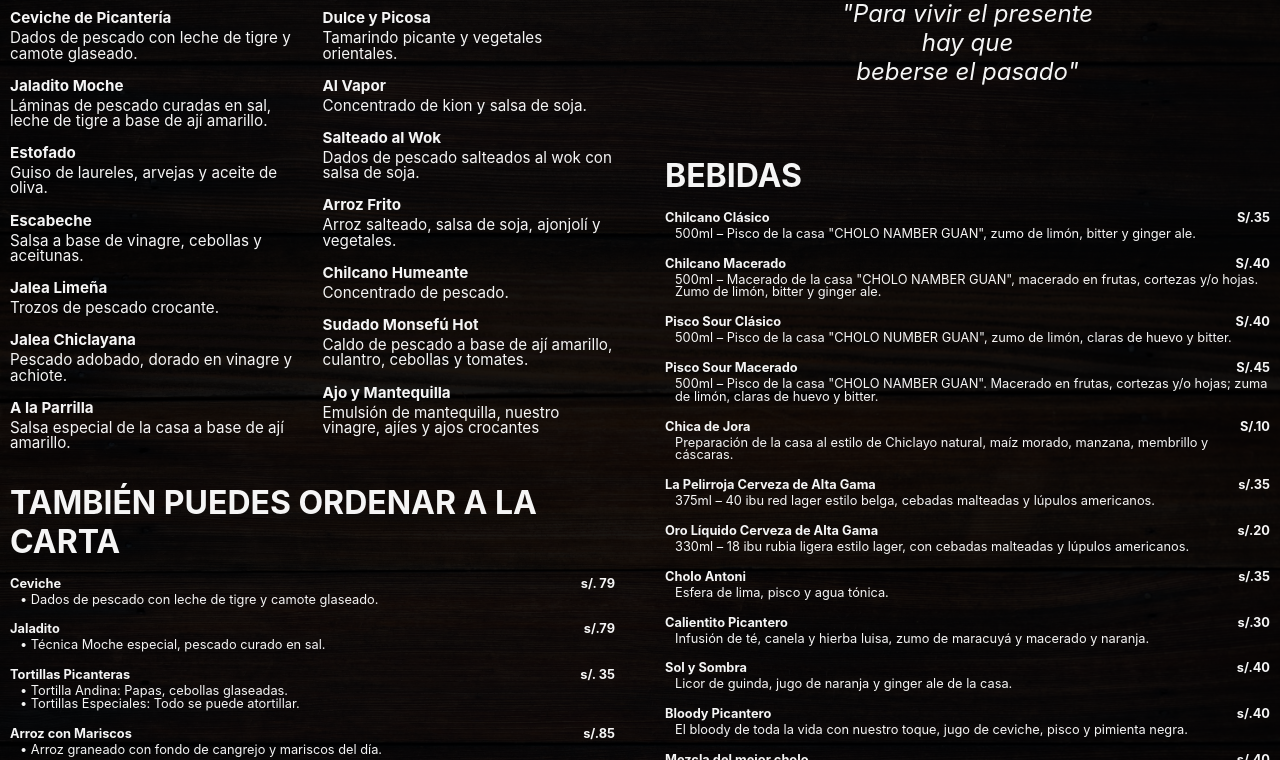
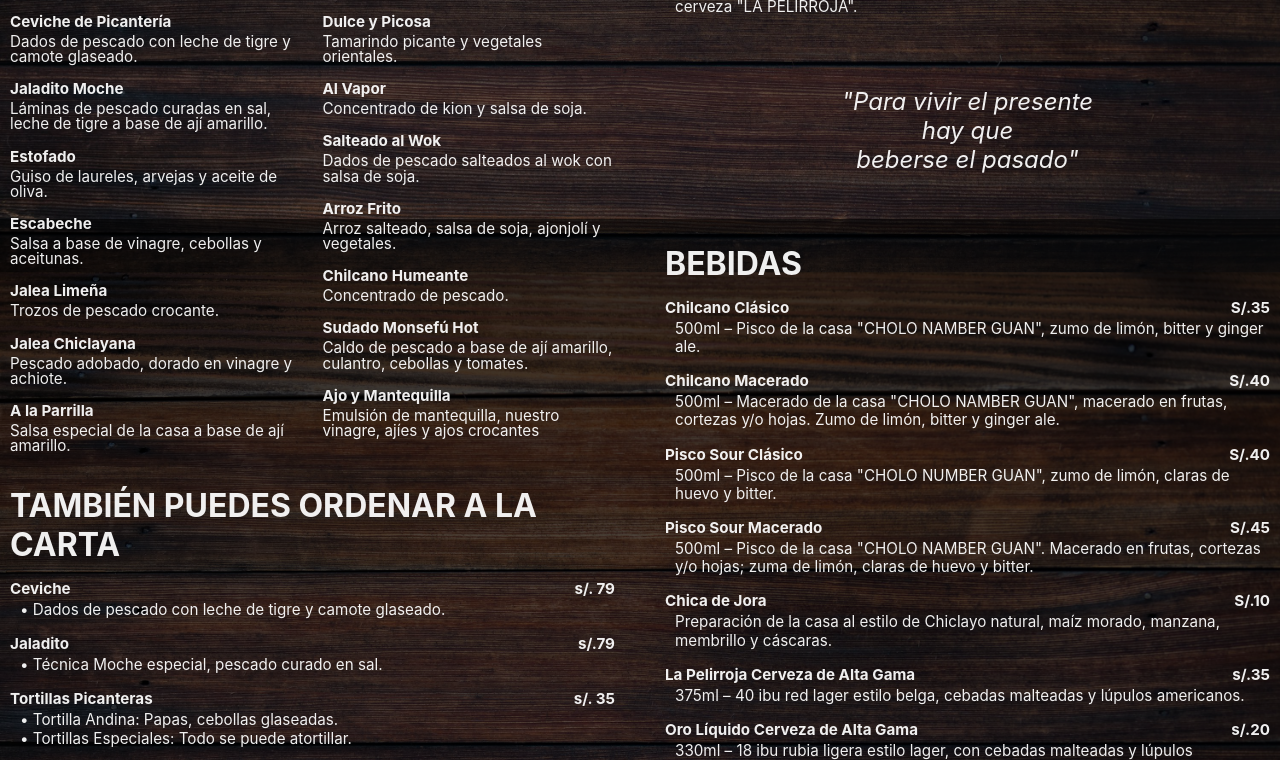
Before and after one commit to CESIL20/PICANTERIA-WEBSITE, a website: page menu.html in a window 1280 px wide. Shown: the part 581-1341 px from the top of the page. Drawn offline with Linux system fonts and the light colour scheme.

Commit message:
Update menu.html

```diff
--- a/menu.html
+++ b/menu.html
@@ -14,10 +14,10 @@
 
         body {
             font-family: -apple-system, BlinkMacSystemFont, 'Segoe UI', Roboto, sans-serif;
-            background: linear-gradient(rgba(0, 0, 0, 0.911), rgba(0, 0, 0, 0.87)),
+            background: linear-gradient(rgba(0, 0, 0, 0.801), rgba(0, 0, 0, 0.534)),
             url('madera_fondo.jpeg') no-repeat center center fixed;
             background-size: cover;
-            color: #f5f5f5;
+            color: #ffffffee;
         }
 
         .container {
@@ -78,7 +78,7 @@
         }
 
         .note {
-            font-size: 0.9em;
+            font-size: 0.95em;
             line-height: 1.4;
             margin: 15px 0;
             font-style: italic;
@@ -113,7 +113,7 @@
 
         .menu-item {
             margin-bottom: 15px;
-            font-size: 0.8em;
+            font-size: 0.95em;
         }
 
         .item-header {
@@ -133,7 +133,7 @@
         }
 
         .item-desc {
-            line-height: 1;
+            line-height: 1.2;
             margin-left: 10px;
         }
 
@@ -710,5 +710,4 @@
                     <span class="item-price">s/.18<span>
                     </div>
                     <div class="item-desc">Limón, lima y agua gasificada.</div>
-
                 </div
```
